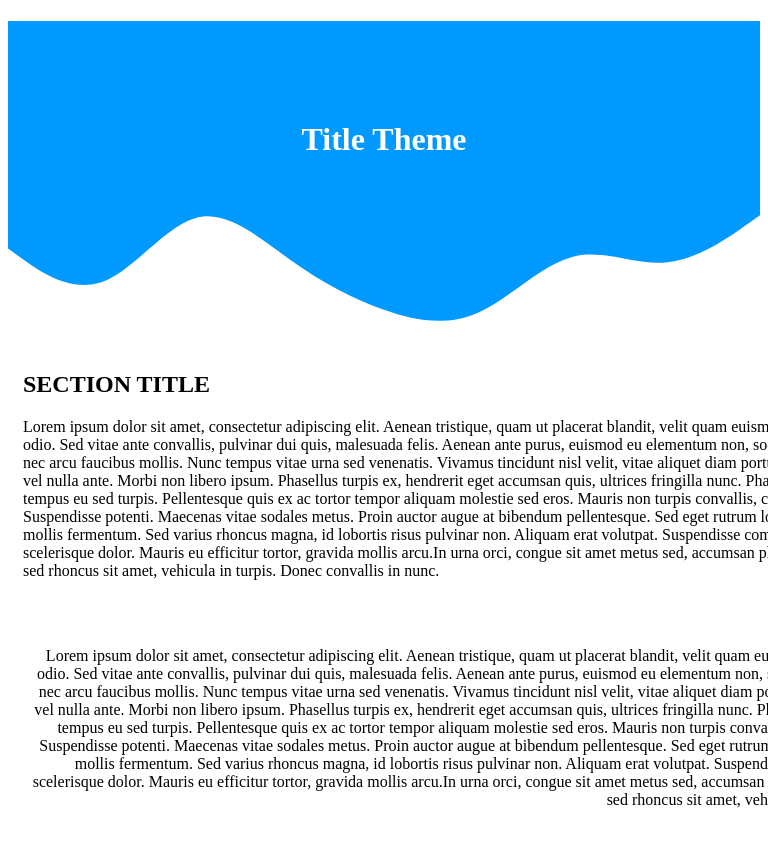
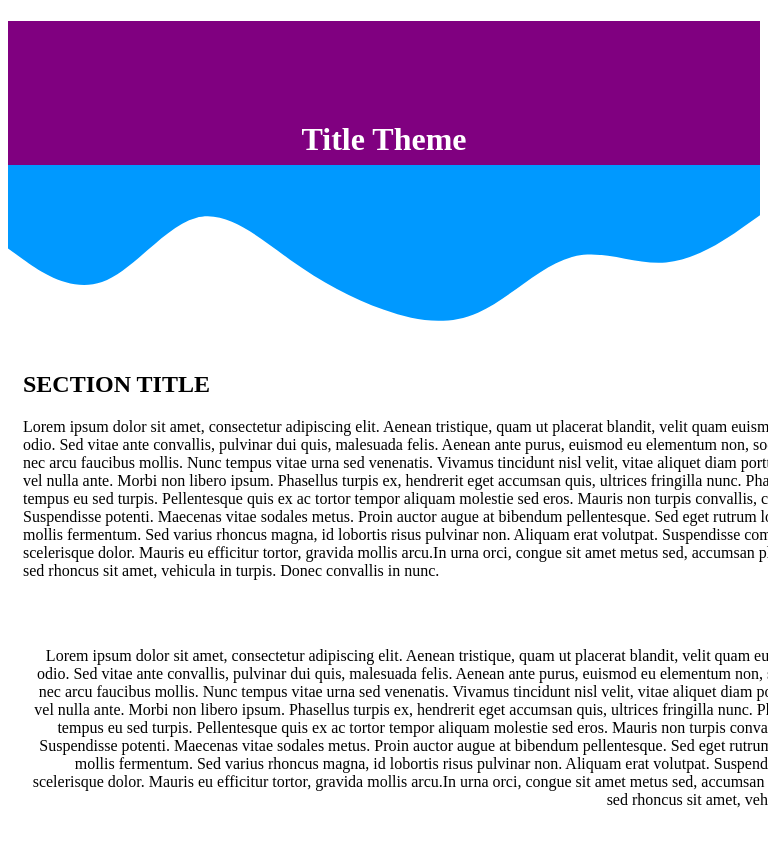
Before and after one commit to oldustybones/mobile-friendly-practice, a plain HTML site: page index.html in a window 768 px wide. Shown: the top 846 px of the page. Drawn offline with Linux system fonts and the light colour scheme.

Commit message:
daily challenge

```diff
--- a/css/style.css
+++ b/css/style.css
@@ -26,3 +26,15 @@ svg {
 .rightp {
     text-align: right;
 }
+
+@media (min-width: 480px) {
+    h1 {
+        background-color: red;
+    }
+}
+
+@media (max-width: 768px) {
+    h1 {
+        background-color: purple;
+    }
+}
```
